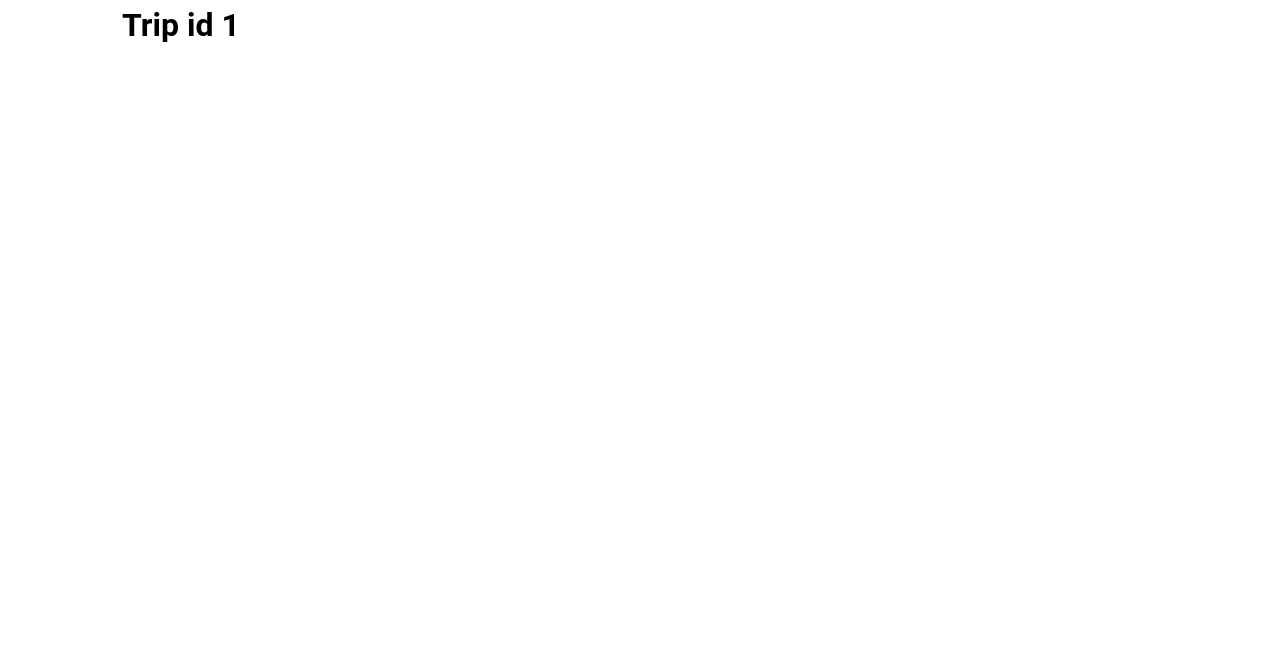
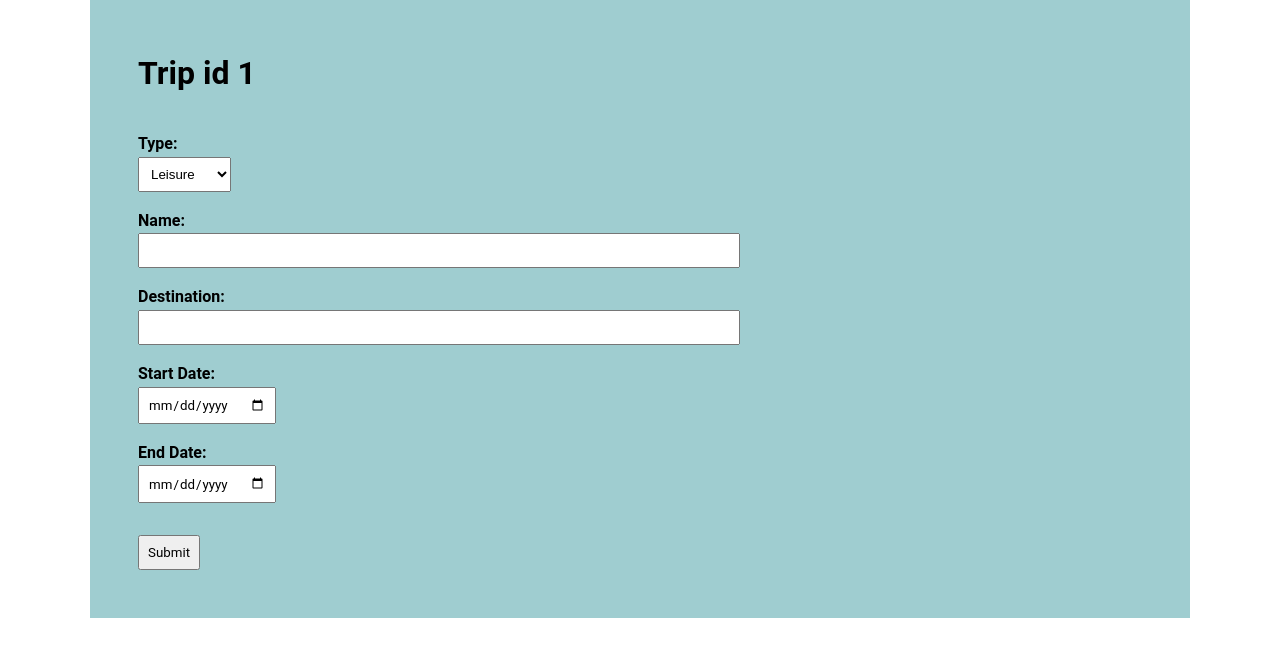
Before and after one commit to dsotr/TripBuddy, a SvelteKit app: page /trip/1 in a window 1280 px wide. Shown: the top 656 px of the page. Built offline with nearby package versions, Linux system fonts and the light colour scheme.

Commit message:
TRIP FORM

```diff
--- a/src/routes/trip/[tripid]/+page.svelte
+++ b/src/routes/trip/[tripid]/+page.svelte
@@ -6,4 +6,69 @@
 	<h1>
 		Trip id {page.params.tripid}
 	</h1>
+
+	<form>
+		<label for="type">Type:</label>
+		<select id="type" name="type">
+			<option value="leisure">Leisure</option>
+			<option value="business">Business</option>
+		</select>
+
+		<label for="name">Name:</label>
+		<input type="text" id="name" name="name" />
+
+		<label for="destination">Destination:</label>
+		<input type="text" id="destination" name="destination" />
+
+		<label for="start_date">Start Date:</label>
+		<input type="date" id="start_date" name="start_date" />
+
+		<label for="end_date">End Date:</label>
+		<input type="date" id="end_date" name="end_date" />
+
+		<button type="submit">Submit</button>
+	</form>
 </div>
+
+<style>
+	/* Add css for the form */
+	.container {
+		background-color: var(--light-color);
+		padding: 3rem;
+		display: flex;
+		flex-direction: column;
+		align-items: start;
+		gap: 1rem;
+	}
+	form {
+		display: flex;
+		flex-direction: column;
+		width: 60%;
+	}
+	button {
+		display: block;
+		margin-bottom: 0.5rem;
+		margin: 1rem 0 0 0;
+	}
+	label {
+		display: block;
+		margin: 1rem 0.1rem 0 0;
+		font-weight: bold;
+	}
+
+	select,
+	button,
+	input {
+		padding: 0.5rem;
+	}
+
+	input[type='date'],
+	select,
+	button {
+		width: fit-content;
+	}
+
+	button {
+		margin: 2rem 0 0 0;
+	}
+</style>
```
